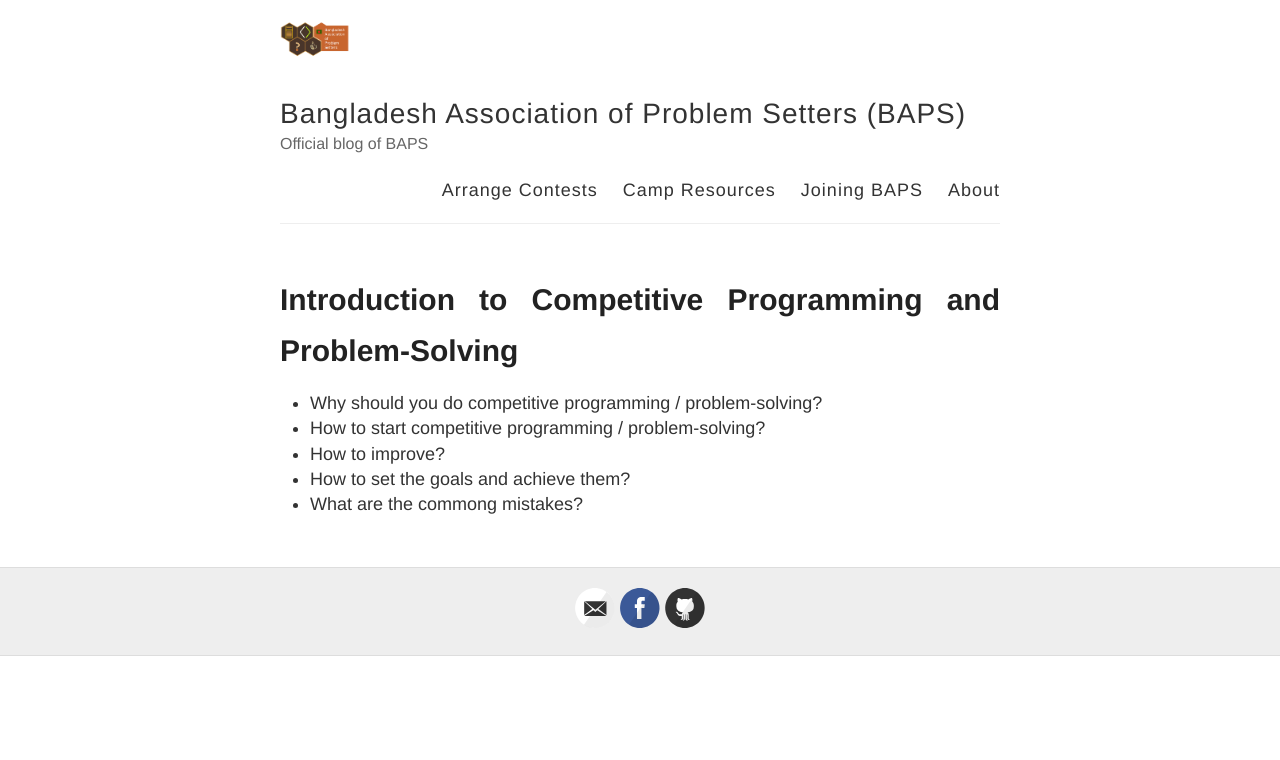
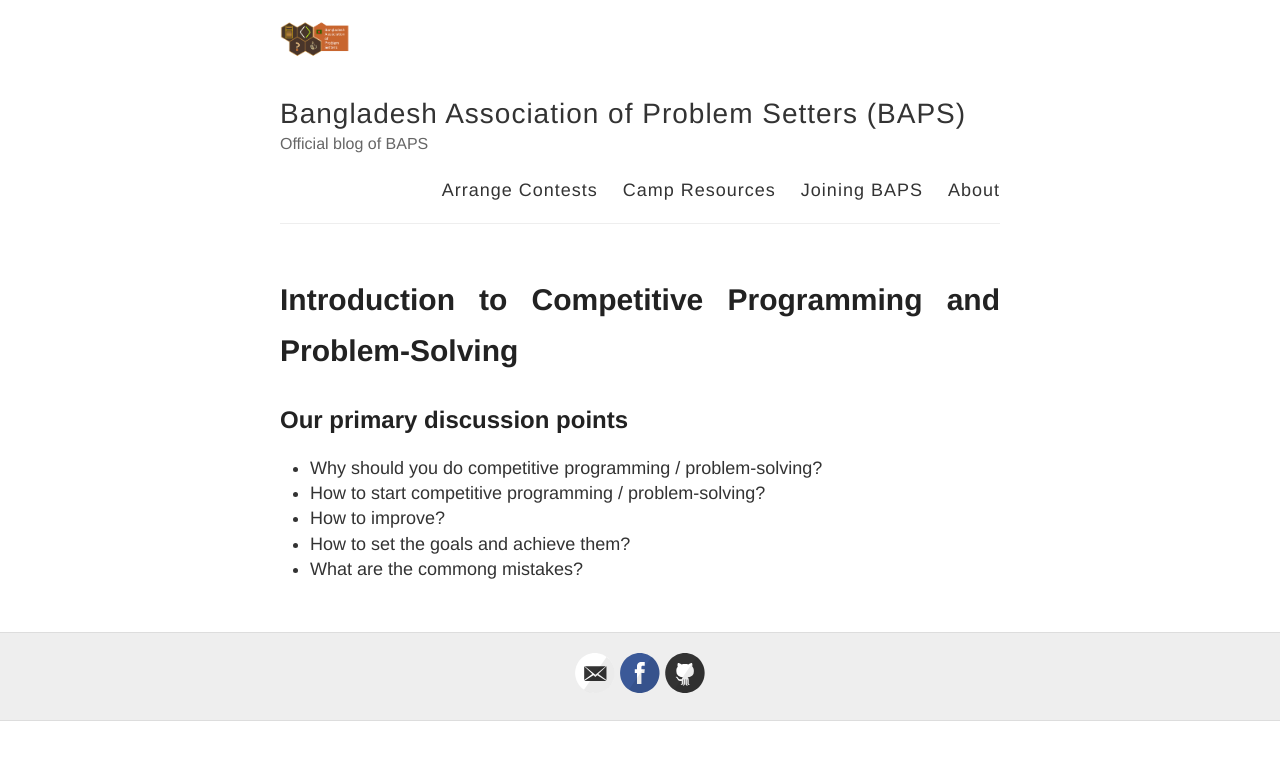
Before and after one commit to baps-bgd/baps-bgd.github.io, a Jekyll site: the page built from _posts/2020-10-5-introduction-to-cp.md, in a window 1280 px wide. Shown: the top 760 px of the page. Built offline with Jekyll 4.4.1, drawn with Linux system fonts in a browser that asks for light colours.

Commit message:
Update 2020-10-5-introduction-to-cp.md

```diff
--- a/_posts/2020-10-5-introduction-to-cp.md
+++ b/_posts/2020-10-5-introduction-to-cp.md
@@ -4,6 +4,8 @@ title: Introduction to Competitive Programming and Problem-Solving
 published: true
 ---
 
+## Our primary discussion points
+
 - Why should you do competitive programming / problem-solving?
 - How to start competitive programming / problem-solving?
 - How to improve?
```
